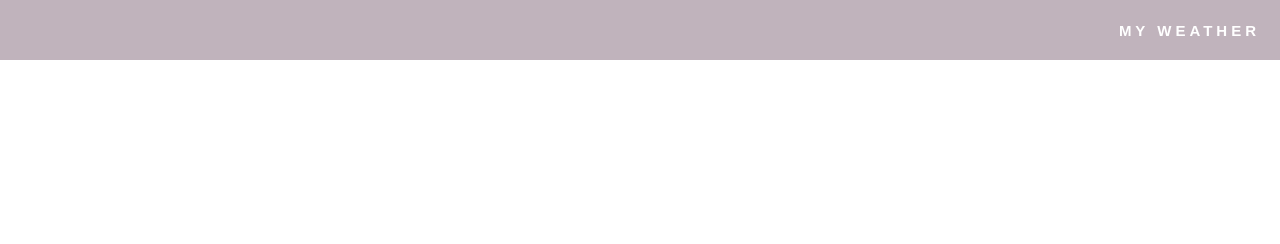
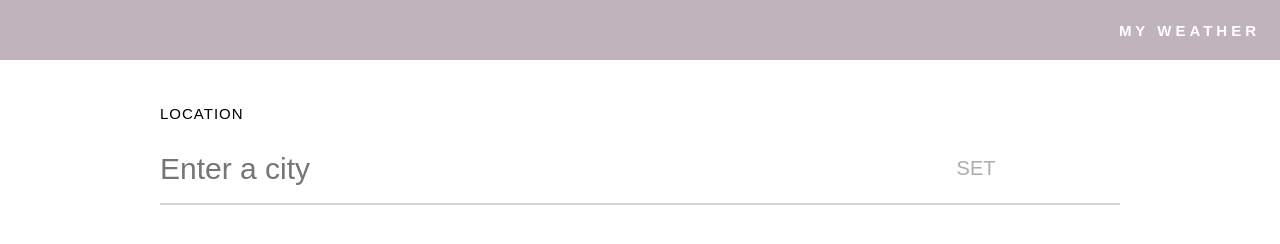
Before and after one commit to BrandonPascutoi/Weather-App, a plain HTML site: page index.html in a window 1280 px wide. Drawn offline with Linux system fonts and the light colour scheme; a web font is replaced by a local one.

Commit message:
created search bar section

```diff
--- a/index.html
+++ b/index.html
@@ -14,5 +14,14 @@
     <nav>
         <a href="index.html"><h1>MY WEATHER</h1></a>
     </nav>
+    <section class="search-bar">
+        <div class="container">
+            <p>LOCATION</p>
+            <span class="input-container">
+                <input type="text" placeholder="Enter a city">
+                <button>SET</button>
+            </span>
+        </div>
+    </section>
 </body>
 </html>
--- a/style.css
+++ b/style.css
@@ -8,7 +8,7 @@
 
 html {
     scroll-behavior: smooth;
-    font-family: "Raleway", sans-serif;
+    font-family: 'NTR', sans-serif;
     font-size: 20px;
 }
 
@@ -53,7 +53,6 @@ nav {
     align-items: center;
     justify-content: flex-end;
     font-size: 0.5rem;
-    font-family: 'NTR', sans-serif;
     letter-spacing: 4px;
     font-weight: 400;
 }
@@ -63,3 +62,48 @@ nav a {
     right: 20px;
     color: white;
 }
+
+.search-bar {
+    font-size: 0.75rem;
+    width: 100%;
+    height: 5rem;
+    display: flex;
+    align-items: center;
+    justify-content: center;
+    position: relative;
+    top: 45px;
+    letter-spacing: 1px;
+}
+
+.search-bar .container {
+    height: 100%;
+    width: 75%;
+    border-bottom: 2px solid #d6d6d6;
+    display: flex;
+    flex-direction: column;
+    justify-content: space-between;
+}
+
+.search-bar .container .input-container {
+    height: 70%;
+    width: 100%;
+    display: flex;
+    align-items: center;
+}
+
+.search-bar .container .input-container input {
+    font-size: 1.5rem;
+    border: none;
+    width: 70%;
+}
+
+.search-bar .container .input-container button {
+    width: 30%;
+    height: 100%;
+    display: flex;
+    align-items: center;
+    justify-content: center;
+    font-size: 1rem;
+    color: #adadad;
+    cursor: pointer;
+}
```
